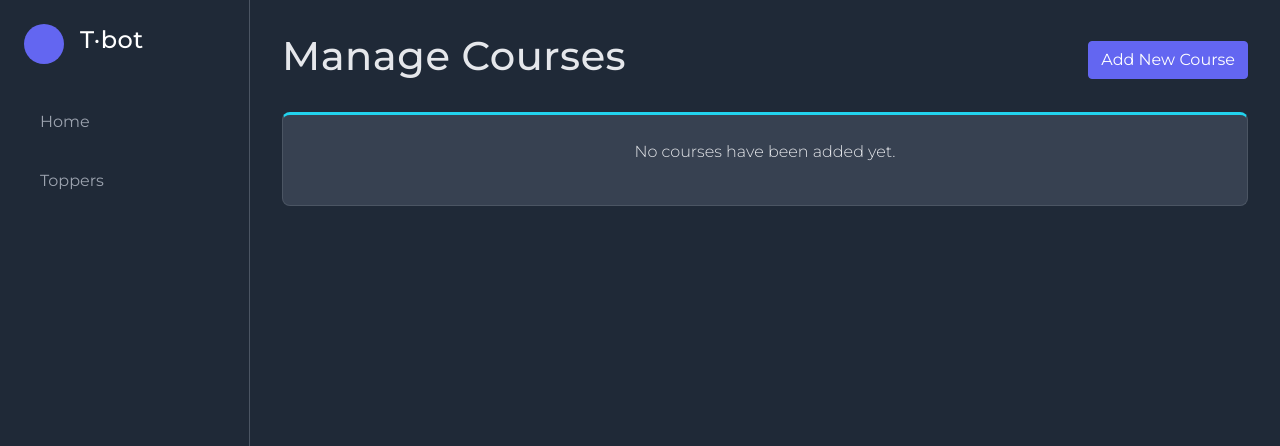
After one commit to Krisp-arch/tbot-school-app, a Flask app: template templates/admin/manage_courses.html in a window 1280 px wide. The commit adds this page. Shown: the top 446 px of the page. Run offline with Flask 3, Linux system fonts and the light colour scheme; the template is opened without the code that fills it, so the values that code supplies are empty; parts of the project's set-up code (start-up, migrations or seed data) failed here and were passed over.

```diff
--- a/app.py
+++ b/app.py
@@ -332,6 +332,47 @@ def edit_resource(resource_id):
     return render_template('admin/edit_resource.html', resource=resource)
 
 # --- Course Management ---
+@app.route('/admin/courses')
+@admin_required
+def manage_courses():
+    courses = Course.query.order_by(Course.title).all()
+    return render_template('admin/manage_courses.html', courses=courses)
+
+
+@app.route('/admin/courses/edit/<int:course_id>', methods=['GET', 'POST'])
+@admin_required
+def edit_course(course_id):
+    course = Course.query.get_or_404(course_id)
+    if request.method == 'POST':
+        try:
+            content = json.loads(request.form['json_content'])
+            course.course_id_str = content['id']
+            course.title = content.get('title', 'Untitled')
+            course.content = content
+            db.session.commit()
+            flash(f"Course '{course.title}' updated successfully.", "success")
+            return redirect(url_for('manage_courses'))
+        except (json.JSONDecodeError, KeyError) as e:
+            flash(f"Invalid JSON or missing 'id' field. Error: {e}", "danger")
+        except IntegrityError:
+            db.session.rollback()
+            flash(f"A course with ID '{content['id']}' already exists.", "danger")
+
+    # For the GET request, show the pretty-printed JSON
+    pretty_json = json.dumps(course.content, indent=4)
+    return render_template('admin/edit_course.html', course=course, content=pretty_json)
+
+@app.route('/admin/courses/delete/<int:course_id>')
+@admin_required
+def delete_course(course_id):
+    course = Course.query.get_or_404(course_id)
+    db.session.delete(course)
+    db.session.commit()
+    flash(f"Course '{course.title}' has been deleted.", "success")
+    return redirect(url_for('manage_courses'))
+
+
+
 @app.route('/admin/add_course', methods=['GET', 'POST'])
 @admin_required
 def add_course():
--- /dev/null
+++ b/templates/admin/manage_courses.html
@@ -0,0 +1,39 @@
+{% extends "layout.html" %}
+{% block title %}Manage Courses{% endblock %}
+{% block content %}
+<div class="d-flex justify-content-between align-items-center mb-4">
+    <h1>Manage Courses</h1>
+    <a href="{{ url_for('add_course') }}" class="btn btn-primary">Add New Course</a>
+</div>
+
+<div class="card">
+    <div class="card-body p-0">
+        {% if courses %}
+        <table class="table table-hover mb-0">
+            <thead>
+                <tr>
+                    <th>Course Title</th>
+                    <th>Course ID String</th>
+                    <th style="width: 15%;">Actions</th>
+                </tr>
+            </thead>
+            <tbody>
+                {% for course in courses %}
+                <tr>
+                    <td>{{ course.title }}</td>
+                    <td><code>{{ course.course_id_str }}</code></td>
+                    <td>
+                        <!-- We will create the edit and delete routes next -->
+                        <a href="{{ url_for('edit_course', course_id=course.id) }}" class="btn btn-secondary btn-sm">Edit</a>
+                        <a href="{{ url_for('delete_course', course_id=course.id) }}" class="btn btn-danger btn-sm" onclick="return confirm('Are you sure you want to delete this course?');">Delete</a>
+                    </td>
+                </tr>
+                {% endfor %}
+            </tbody>
+        </table>
+        {% else %}
+        <p class="text-center p-4">No courses have been added yet.</p>
+        {% endif %}
+    </div>
+</div>
+{% endblock %}
--- a/templates/layout.html
+++ b/templates/layout.html
@@ -23,7 +23,7 @@
                 <hr style="background-color: white;">
                 <li><a href="{{ url_for('admin_dashboard') }}" class="{{ 'active' if 'admin' in request.path }}">Admin Dashboard</a></li>
                 <li><a href="{{ url_for('manage_users') }}">Manage Users</a></li>
-                <li><a href="{{ url_for('add_course') }}">Add HSC Info</a></li>
+                <li><a href="{{ url_for('manage_courses') }}" class="nav-link ...">Manage Courses</a></li>
                 <li><a href="{{ url_for('manage_resources') }}">Manage Resources</a></li>
                 {% endif %}
             </ul>
```
Also changed, not shown: templates/admin/edit_course.html (added, +15 -0 lines).
